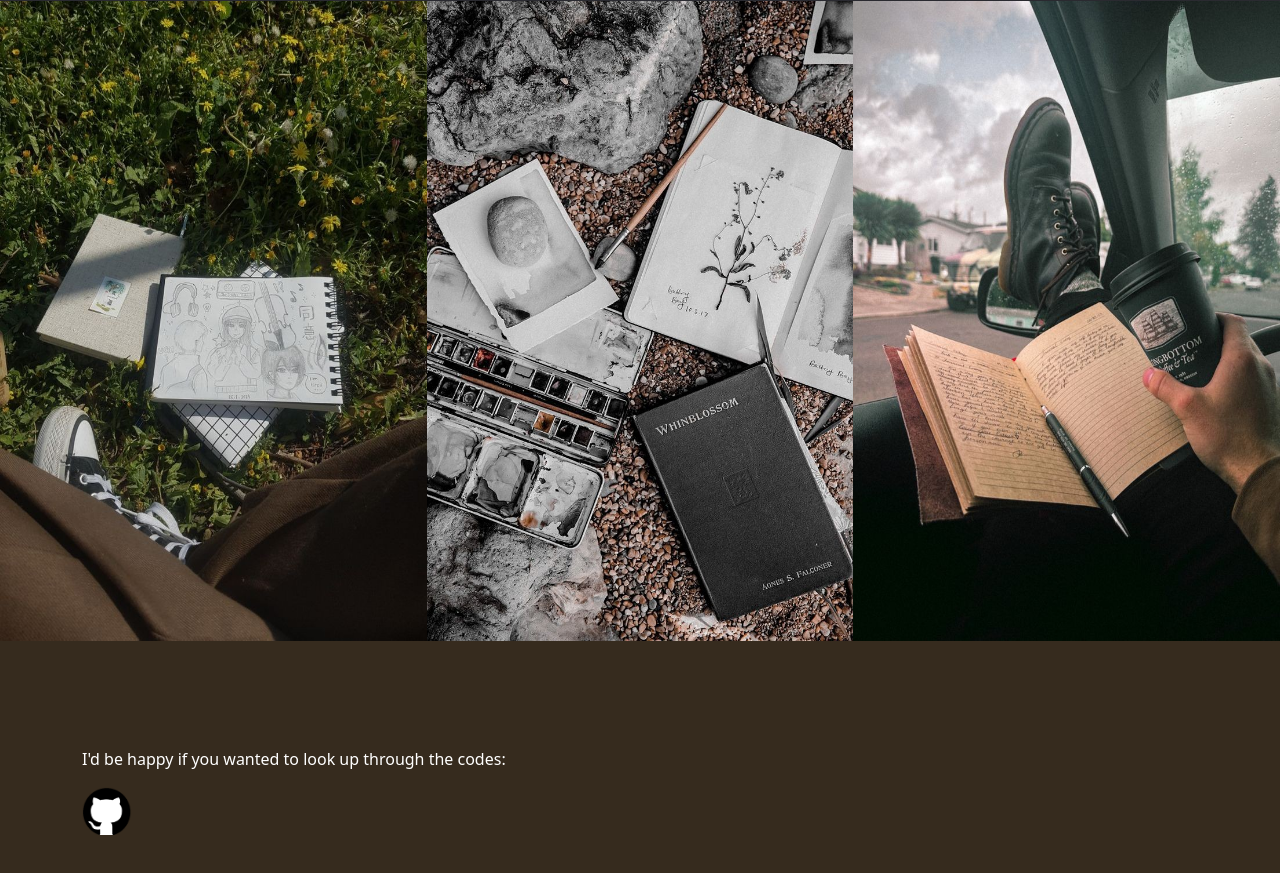
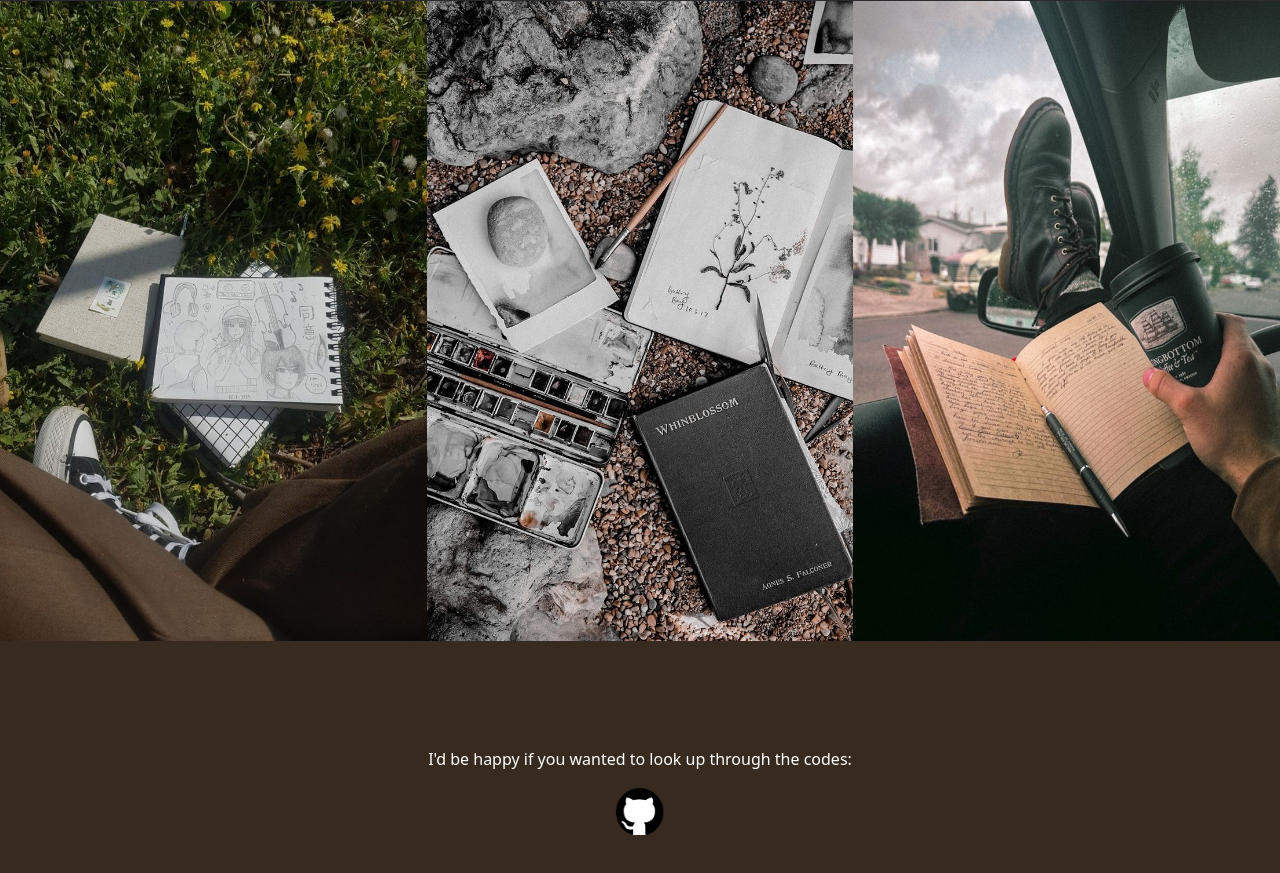
Before and after one commit to aliNzLami/dreamNote, a plain HTML site: page index.html in a window 1280 px wide. Shown: the part 4627-5500 px from the top of the page. Drawn offline with nearby package versions, Linux system fonts and the light colour scheme; a web font is replaced by a local one.

Commit message:
Update footer.html

```diff
--- a/index.html
+++ b/index.html
@@ -141,7 +141,7 @@
     <footer class="">
         <div class="container">
             <div class="row text-white">
-                <div class="col-12 githubLink text-center">
+                <div class="col-12 text-center d-flex flex-column align-items-center">
                     <p>
                         I'd be happy if you wanted to look up through the codes:
                     </p>
```
